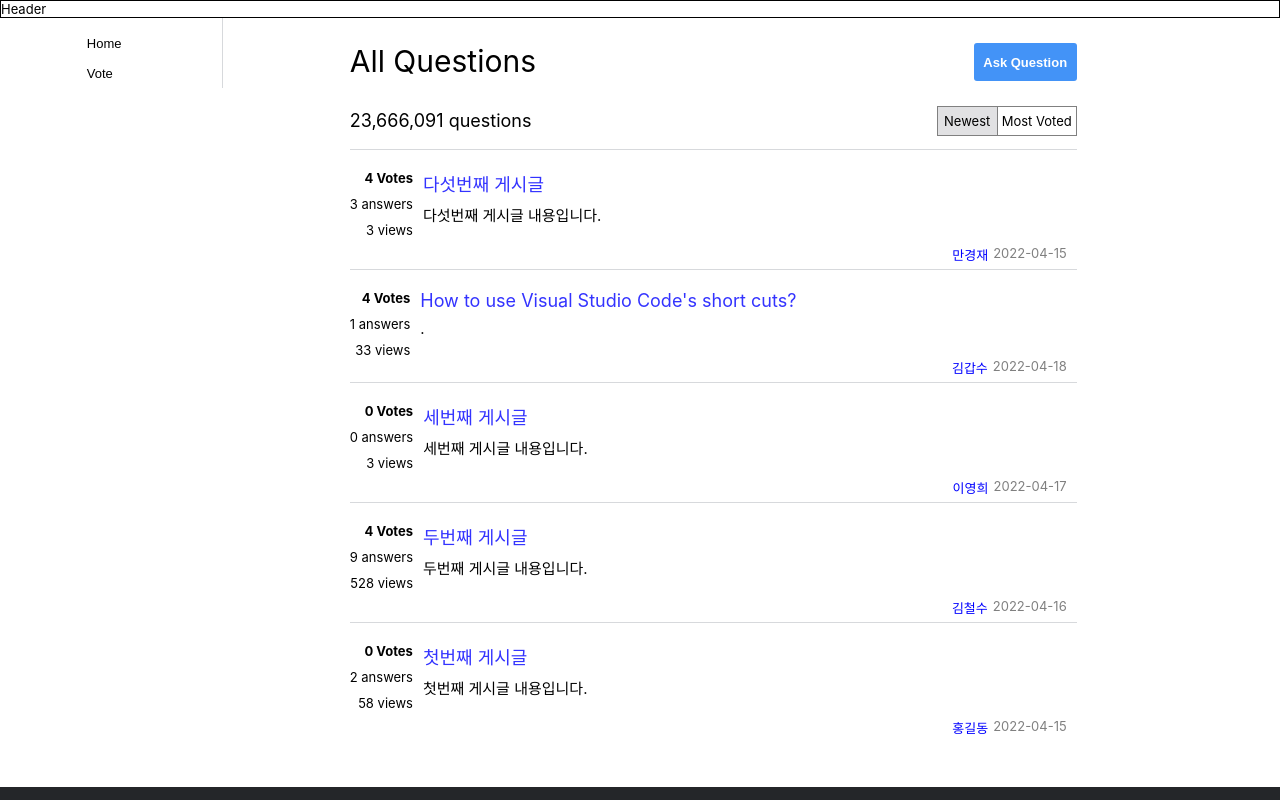
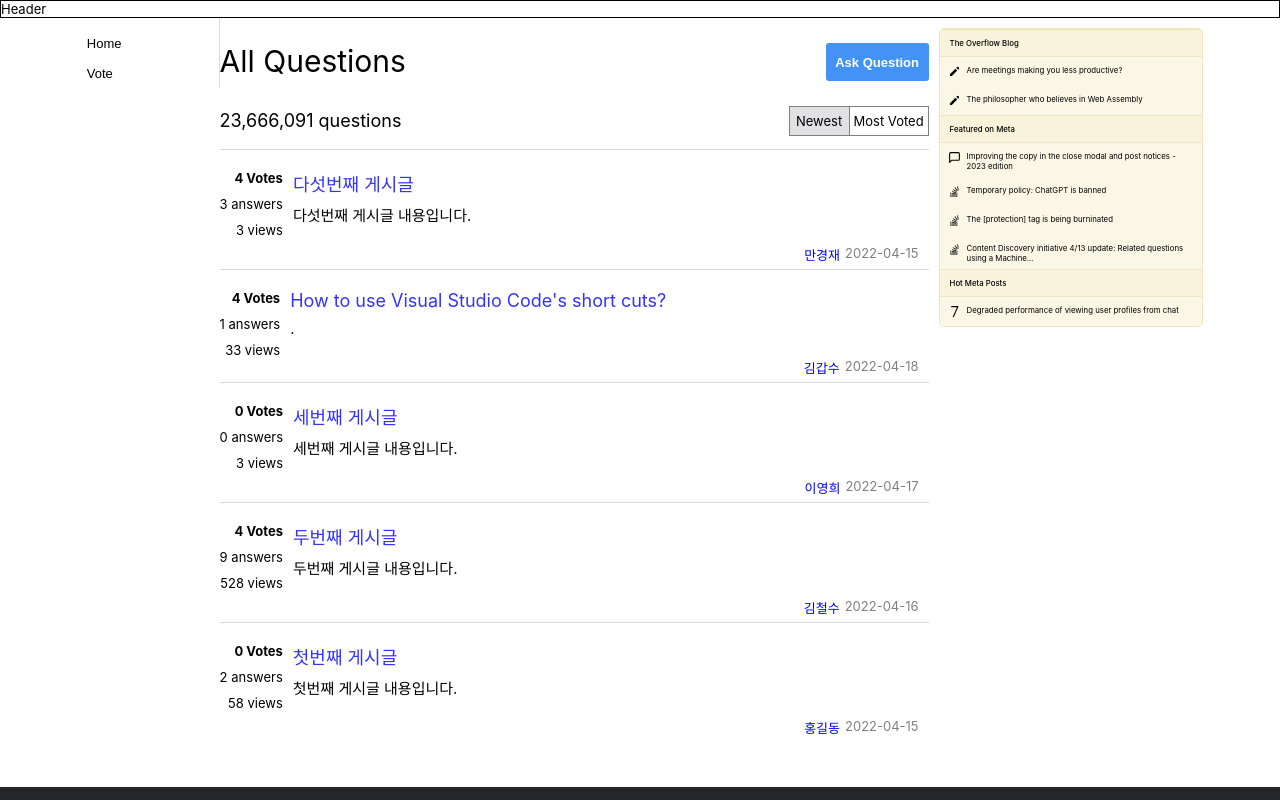
Before and after one commit to codestates-seb/seb43_pre_018, a React (Create React App) app in the folder frontend/: page / in a window 1280 px wide. Shown: the top 800 px of the page. Built offline with nearby package versions, Linux system fonts and the light colour scheme.

Commit message:
페이지

```diff
--- a/frontend/src/App.js
+++ b/frontend/src/App.js
@@ -40,7 +40,7 @@ function App() {
           <Route path="/" element={<Main />} />
           <Route path="/:postId" element={<QuestionDetail />} />
         </Routes>
-        {/* <RightSidebar /> */}
+        <RightSidebar />
       </TempBody>
       <Footer />
     </BrowserRouter>
```
